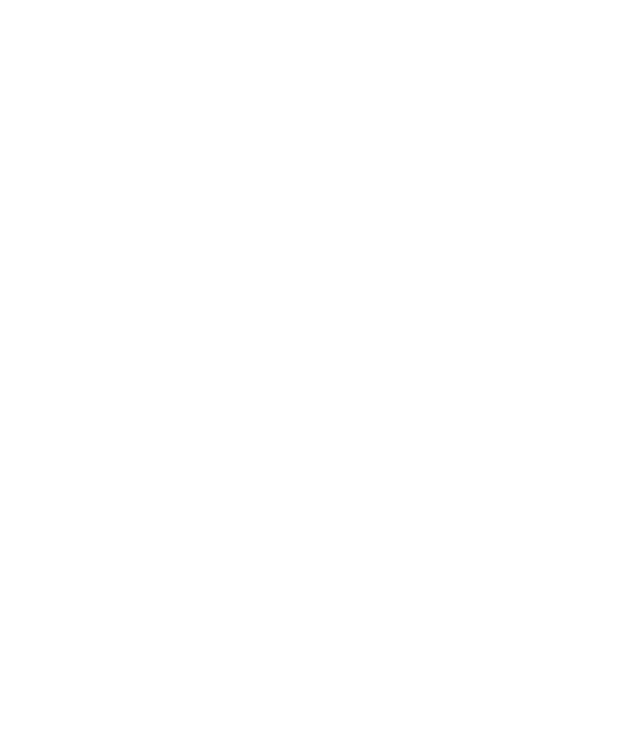
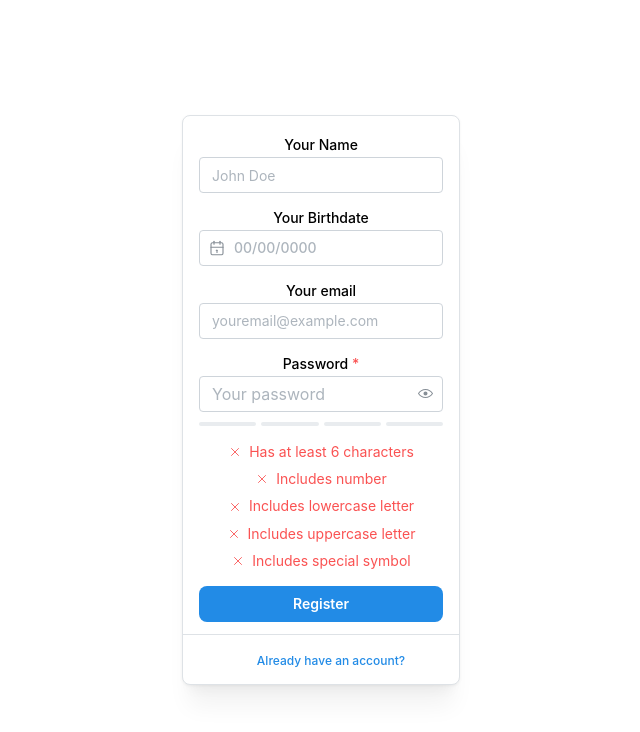
Before and after one commit to MarcosBrun0/CineConnect, a React (Vite) app in the folder front-end/: page /user/register in a window 1280 px wide. Shown: the top 732 px of the page, without its empty margins (319-959 px from the left). Built offline with nearby package versions, Linux system fonts and the light colour scheme.

Commit message:
added register account page with frontend validation

```diff
--- a/front-end/index.html
+++ b/front-end/index.html
@@ -8,6 +8,6 @@
   </head>
   <body>
     <div id="root"></div>
-    <script type="module" src="/src/main.jsx"></script>
+    <script type="module" src="/src/Main.jsx"></script>
   </body>
 </html>
--- a/front-end/package.json
+++ b/front-end/package.json
@@ -17,7 +17,7 @@
     "tailwindcss": "^4.1.14"
   },
   "scripts": {
-    "dev": "vite",
+    "dev": "vite --host",
     "build": "vite build",
     "preview": "vite preview"
   },
--- a/front-end/src/App.jsx
+++ b/front-end/src/App.jsx
@@ -2,6 +2,7 @@ import { useState } from 'react'
 import { BrowserRouter as Router, Routes, Route, NavLink } from 'react-router-dom';import './App.css'
 import {Form} from "@mantine/form";
 import UserLogin from "./pages/public/UserLogin"
+import UserRegister from "./pages/public/UserRegister";
 import Layout from './components/layout';
 
 
@@ -14,7 +15,7 @@ function App() {
               <Route path="/user/login" element={<Layout><UserLogin/></Layout>}></Route>
 
               <Route path="/" element={<UserLogin/>} />
-              <Route path="/user/register"></Route>
+              <Route path="/user/register" element={<UserRegister/>}></Route>
           </Routes>
               </Router>
 
--- /dev/null
+++ b/front-end/src/components/PasswordStrengthForm.jsx
@@ -0,0 +1,75 @@
+import {IconCheck, IconX} from '@tabler/icons-react';
+import {Box, Center, Group, PasswordInput, Progress, Text} from '@mantine/core';
+import {useInputState} from '@mantine/hooks';
+
+function PasswordRequirement({ meets, label }) {
+    return (
+        <Text component="div" c={meets ? 'teal' : 'red'} mt={5} size="sm">
+            <Center inline>
+                {meets ? <IconCheck size={14} stroke={1.5} /> : <IconX size={14} stroke={1.5} />}
+                <Box ml={7}>{label}</Box>
+            </Center>
+        </Text>
+    );
+}
+
+const requirements = [
+    { re: /[0-9]/, label: 'Includes number' },
+    { re: /[a-z]/, label: 'Includes lowercase letter' },
+    { re: /[A-Z]/, label: 'Includes uppercase letter' },
+    { re: /[$&+,:;=?@#|'<>.^*()%!-]/, label: 'Includes special symbol' },
+];
+
+function getStrength(password) {
+    let multiplier = password.length > 5 ? 0 : 1;
+
+    requirements.forEach((requirement) => {
+        if (!requirement.re.test(password)) {
+            multiplier += 1;
+        }
+    });
+
+    return Math.max(100 - (100 / (requirements.length + 1)) * multiplier, 0);
+}
+
+export function PasswordStrengthForm() {
+    const [value, setValue] = useInputState('');
+    const strength = getStrength(value);
+    const checks = requirements.map((requirement, index) => (
+        <PasswordRequirement key={index} label={requirement.label} meets={requirement.re.test(value)} />
+    ));
+    const bars = Array(4)
+        .fill(0)
+        .map((_, index) => (
+            <Progress
+                styles={{ section: { transitionDuration: '0ms' } }}
+                value={
+                    value.length > 0 && index === 0 ? 100 : strength >= ((index + 1) / 4) * 100 ? 100 : 0
+                }
+                color={strength > 80 ? 'teal' : strength > 50 ? 'yellow' : 'red'}
+                key={index}
+                size={4}
+            />
+        ));
+
+    return (
+        <div>
+            <PasswordInput
+                value={value}
+                onChange={setValue}
+                placeholder="Your password"
+                label="Password"
+                required
+            />
+
+            <Group gap={5} grow mt="xs" mb="md">
+                {bars}
+            </Group>
+
+            <PasswordRequirement label="Has at least 6 characters" meets={value.length > 5} />
+            {checks}
+        </div>
+    );
+}
+
+export default PasswordStrengthForm
--- a/front-end/src/components/layout.jsx
+++ b/front-end/src/components/layout.jsx
@@ -5,11 +5,11 @@ import {HeaderMegaMenu} from './header';
 // O 'children' é o conteúdo da página que será renderizado dentro do layout
 const Layout = ({ children }) => {
   return (
-    <>
+    <div>
       <HeaderMegaMenu />
       <main>{children}</main>
 
-    </>
+    </div>
   );
 };
 
--- a/front-end/src/pages/public/UserLogin.jsx
+++ b/front-end/src/pages/public/UserLogin.jsx
@@ -24,9 +24,11 @@ function UserLogin() {
             <div>
             <form onSubmit={form.onSubmit((values) => console.log(values))}>
             <Stack gap="sm">
+
             <TextInput
                 label="Your email"
                 placeholder="youremail@example.com"
+                required
                 {...form.getInputProps('email')}
                 id="your-email"
                 />
@@ -36,6 +38,7 @@ function UserLogin() {
             <PasswordInput placeholder="Your password"
                                    label="Your password"
                                    id="your-password"
+                                   required
                                    {...form.getInputProps('password')}                                   pb="xs"
                     />
 
@@ -58,7 +61,11 @@ function UserLogin() {
                     p="sm">
 
                     <Anchor
-                        href="#" onClick={(event) => event.preventDefault()} pt={2} fw={500} fz="xs">
+                        href="/user/register"
+                        //onClick={(event) => event.preventDefault()}
+                        pt={2}
+                        fw={500}
+                        fz="xs">
                         Register
                     </Anchor>
 
--- a/front-end/src/pages/public/UserRegister.jsx
+++ b/front-end/src/pages/public/UserRegister.jsx
@@ -1,19 +1,33 @@
-import { Anchor, PasswordInput, Text, TextInput, Flex, Button, Card} from '@mantine/core';
+import { Anchor, PasswordInput, Text, TextInput, Stack, Button, Card} from '@mantine/core';
 import { useForm } from '@mantine/form';
+import {PasswordStrengthForm} from '../../components/PasswordStrengthForm'
+import {DateInput, DatePickerInput} from "@mantine/dates";
+import '@mantine/dates/styles.css'
+import '@mantine/core/styles.css';
+import { IconCalendar } from '@tabler/icons-react';
+import dayjs from 'dayjs';
 
 
-function Register() {
+
+function UserRegister() {
 
     const form = useForm(
         {
             mode: 'uncontrolled',
-            initialValues: { email: '', password: '', name},
+            initialValues: { email: '', password: '', name:'',birthDate:null},
             validate:{
-                email: (value) => (/^\S+@\S+$/.test(value) ? null : 'Invalid email')
+                email: (value) => (/^\S+@\S+$/.test(value) ? null : 'Invalid email'),
+                birthDate: (value) => {
+                    if (!value) return "Please select your birth date";
+                    const age = dayjs().diff(dayjs(value), "year");
+                    return age < 18 ? "You must be at least 18 years old" : null;
+                },
+                name: (value) =>{
+                    if (!(/^[a-zA-Z\s]+$/.test(value))) return "invalid Name"
+    }
             },
 
         });
-
     return (
         <div>
             <Card
@@ -21,67 +35,69 @@ function Register() {
                 withBorder
                 radius="md"
             >
-                <Flex
-                    justify="space-between"
-                    direction='column'
-                    p="sm"
-                >
 
+                <div>
                     <form onSubmit={form.onSubmit((values) => console.log(values))}>
-                        <Text component="label" htmlFor="your-email" size="sm" pb="xs" fw={500}>
-                            Your Email
-                        </Text>
-
+                        <Stack gap="sm">
                             <TextInput
+                                label="Your Name"
+                                placeholder="John Doe"
+                                {...form.getInputProps('name')}
+                                id="register-name"
+                            />
+                            <DatePickerInput
+                                leftSection={<IconCalendar size={18} stroke={1.5} />}
+                                clearable
+                                label="Your Birthdate"
+                                placeholder="00/00/0000"
+                                {...form.getInputProps("birthDate")}
+/>
+                            <TextInput
+                                label="Your email"
                                 placeholder="youremail@example.com"
-                            key={form.key('email')}
                                 {...form.getInputProps('email')}
-                            id="your-email"
-                            pb="xs">
-
-                        </TextInput>
-
-                        <Text component="label" htmlFor="your-password" size="sm" pb="xs" fw={500}>
-                            Your password
-
-                        </Text>
-
-                        <PasswordInput placeholder="Your password"
-                                       id="your-password"
-                                       key={form.key('password')}
-                                       {...form.getInputProps('password')}                                   pb="xs"
+                                id="register-email"
                             />
 
+
+                            <PasswordStrengthForm
+                            Label="Your Password"
+                            {...form.getInputProps('password')}
+                            required
+                                >
+                            </PasswordStrengthForm>
 
                             <Button
                                 type="submit"
                                 radius="md"
-                            mt="md"
-                        >Login</Button>
 
+                            >Register</Button>
+
+
+                        </Stack>
                     </form>
+                </div>
+
                 <Card.Section
                     withBorder
                     inheritPadding
                     mt="sm"
                     p="sm">
 
-                        <Anchor
-                            href="#" onClick={(event) => event.preventDefault()} pt={2} fw={500} fz="xs">
-                            Register
-                        </Anchor>
 
-                        <Anchor href="#"
+                    <Anchor href="/user/login"
                             ml="lg"
-                                onClick={(event) => event.preventDefault()} pt={2} fw={500} fz="xs"
+                            pt={2}
+                            fw={500}
+                            fz="xs"
+                            //onClick={(event) => event.preventDefault()}
                     >
-
-                            Forgot your password?
+                        Already have an account?
                     </Anchor>
                 </Card.Section>
 
 
-                </Flex>
+
             </Card>
 
         </div>
@@ -89,4 +105,4 @@ function Register() {
     );
 }
 
-export default Register
+export default UserRegister
```
Also changed, not shown: front-end/src/Main.jsx (renamed from front-end/src/main.jsx), front-end/src/pages/private/admin/AdminDashboard.jsx (added). Lines whose indentation alone changed are shown as unchanged.
